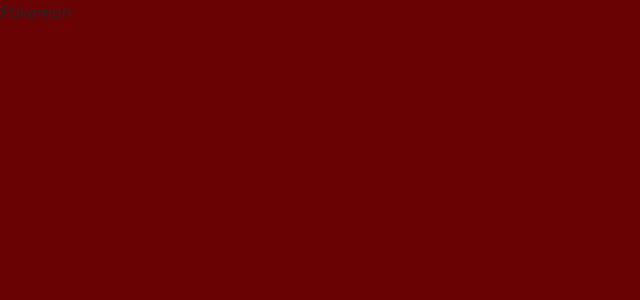
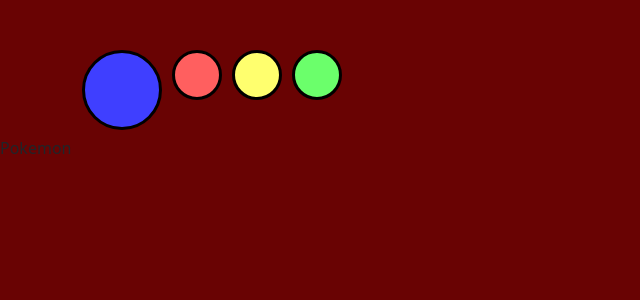
Before and after one commit to GiadaTonioni/vite-breaking-bad, a Vue app: page / in a window 1280 px wide. Shown: the top 300 px of the page, without its empty margins (0-640 px from the left). Built offline with nearby package versions, Linux system fonts and the light colour scheme.

Commit message:
bootsrap e pallini header

```diff
--- a/src/components/AppHeader.vue
+++ b/src/components/AppHeader.vue
@@ -4,10 +4,51 @@
 }
 </script>
 <template lang="">
-    <div>
+    <div class="container">
+        <div class="row">
+            <div class="col">
+                <div class="circle1"></div>
+                <div class="circle2"></div>
+                <div class="circle3"></div>
+                <div class="circle4"></div>
+            </div>
+        </div>
+
 
     </div>
 </template>
-<style lang="">
+<style lang="scss" scoped>
+.circle1 {
+    background-color: rgb(63, 63, 255);
+    border-radius: 50%;
+    border: 3px solid black;
+    height: 80px;
+    width: 80px;
+    margin-top: 50px;
+    display: inline-block;
+}
 
+.circle2,
+.circle3,
+.circle4 {
+    border-radius: 50%;
+    border: 3px solid black;
+    height: 50px;
+    width: 50px;
+    display: inline-block;
+    margin-left: 10px;
+    margin-bottom: 30px;
+}
+
+.circle2 {
+    background-color: rgb(255, 95, 95);
+}
+
+.circle3 {
+    background-color: rgb(255, 255, 110);
+}
+
+.circle4 {
+    background-color: rgb(107, 255, 107);
+}
 </style>
```
